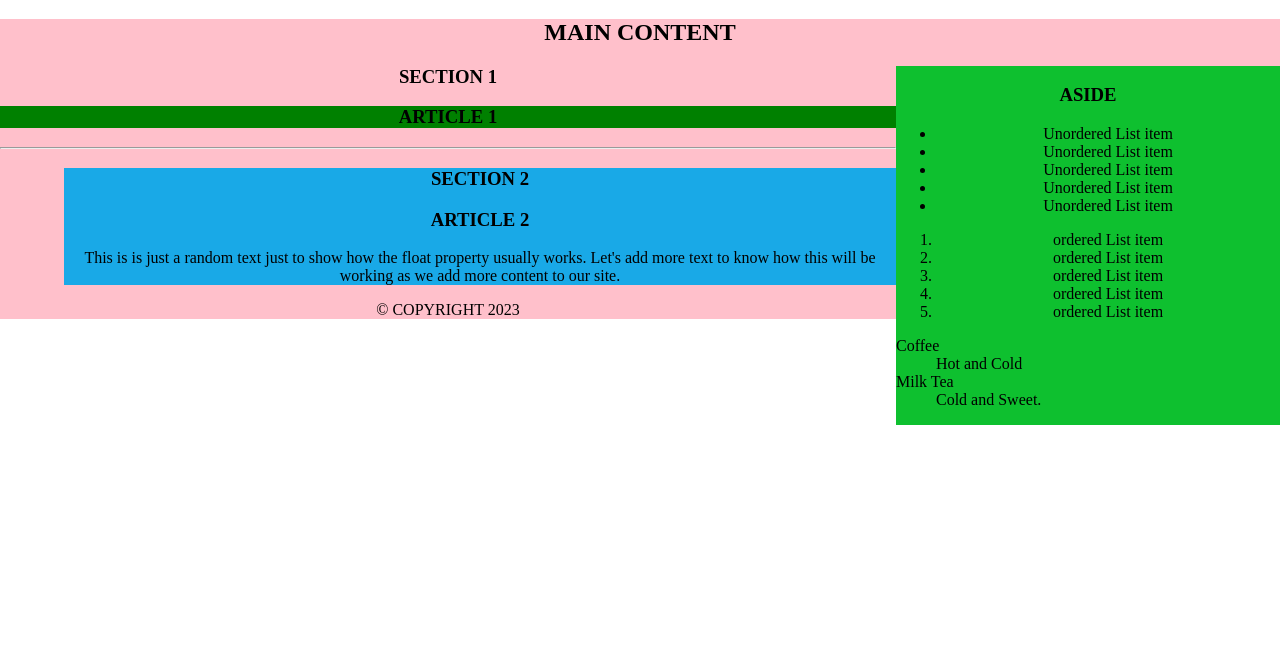
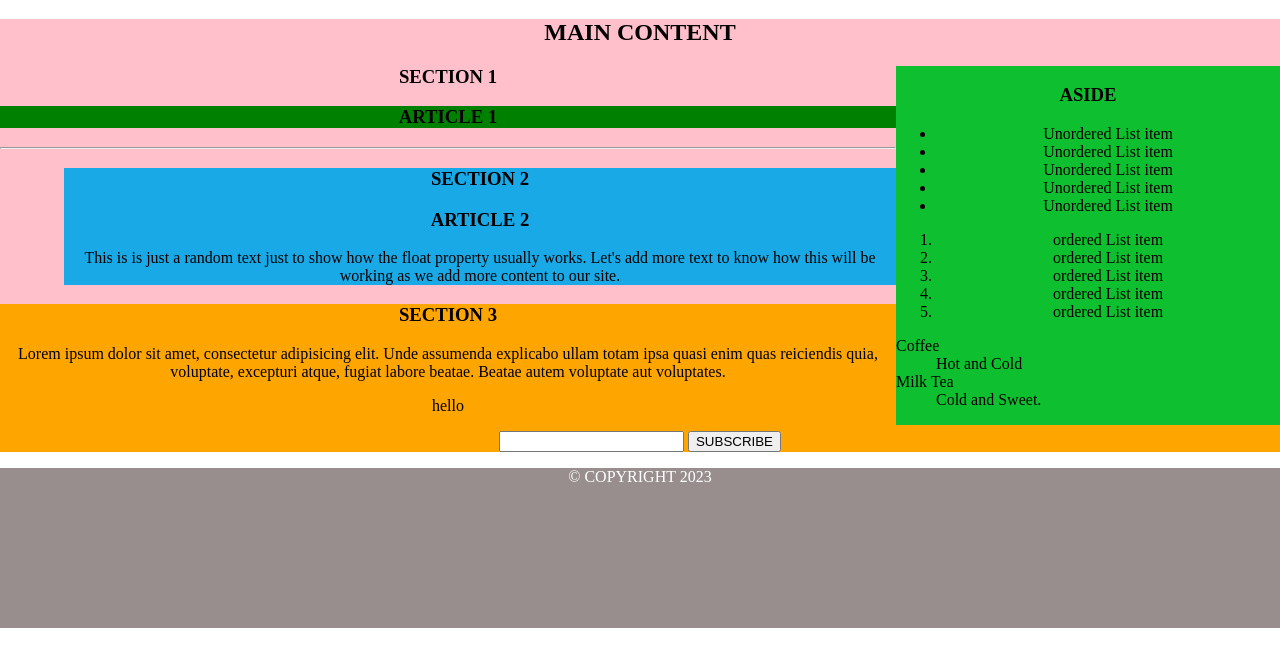
Before and after one commit to charles-virtucio/charles-virtucio_BasicSemanticLayoutExercise, a plain HTML site: page index.html in a window 1280 px wide. Shown: the part 101-768 px from the top of the page. Drawn offline with Linux system fonts and the light colour scheme.

Commit message:
edit section 3 and Footer

```diff
--- a/index.html
+++ b/index.html
@@ -78,9 +78,22 @@
             </p>
         </section>
         <!----------------SECTION 3----------------->
+        <section style="background-color: orange; height: 25%;">
+            <h3>SECTION 3</h3>
+            <p>Lorem ipsum dolor sit amet, consectetur adipisicing elit. Unde assumenda explicabo ullam totam ipsa quasi enim quas reiciendis quia, voluptate, excepturi atque, fugiat labore beatae. Beatae autem voluptate aut voluptates.</p>
+            <P>hello</P>
+            <form action="#">
+                <input type="text">
+                <button type="Submit">SUBSCRIBE</button>
+
+            </form>
+
+        </section>
+
+    </main>
 
     <!--**************************FOOTER SECTION*****************************************-->
-    <footer>
+    <footer style="background-color: rgba(136, 123, 123, 0.855); height: 20vh; color: white;">
         <p> &#169; COPYRIGHT 2023</p>
     </footer>
 </body>
```
